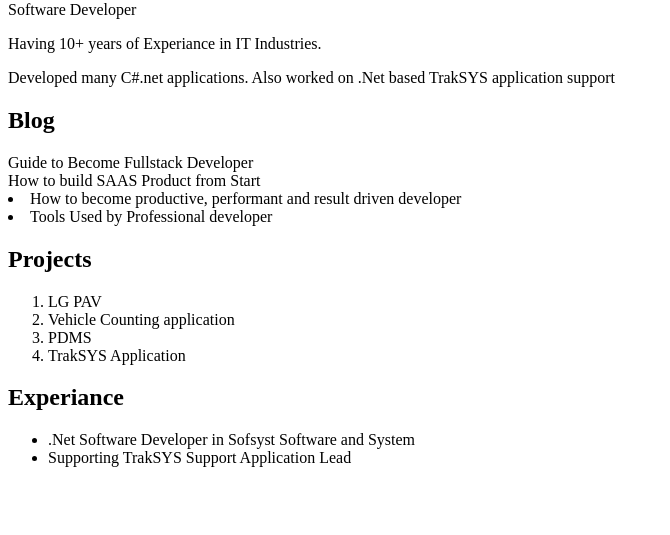
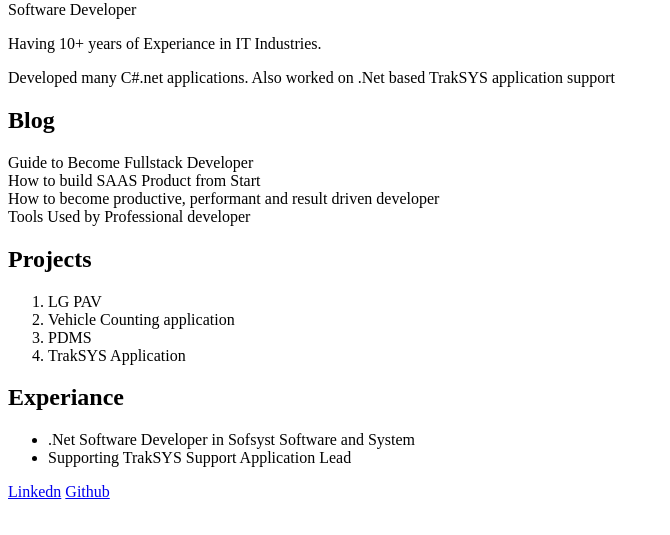
Before and after one commit to manishamesar421/Manish-Portfolio, a plain HTML site: page index.html in a window 1280 px wide. Shown: the part 209-744 px from the top of the page, without its empty margins (0-670 px from the left). Drawn offline with Linux system fonts and the light colour scheme.

Commit message:
add footer

```diff
--- a/index.html
+++ b/index.html
@@ -21,10 +21,9 @@
         <section>
             <h2>Blog</h2>
             <div>Guide to Become Fullstack Developer</div>
-                <div>How to build SAAS Product from Start</li>
-                <li>How to become productive, performant and result driven developer</li>
-                <li>Tools Used by Professional developer</li>
-            </ul>
+            <div>How to build SAAS Product from Start</div>
+            <div>How to become productive, performant and result driven developer</div>
+            <div>Tools Used by Professional developer</div>
         </section>
         <section>
             <h2>Projects</h2>
@@ -42,6 +41,10 @@
                 <li>Supporting TrakSYS Support Application Lead</li>
             </ul>
         </section>
+        <footer>
+            <a href="#">Linkedn</a>
+            <a href="#">Github</a>
+        </footer>
     </main>
 </body>
 </html>
```
